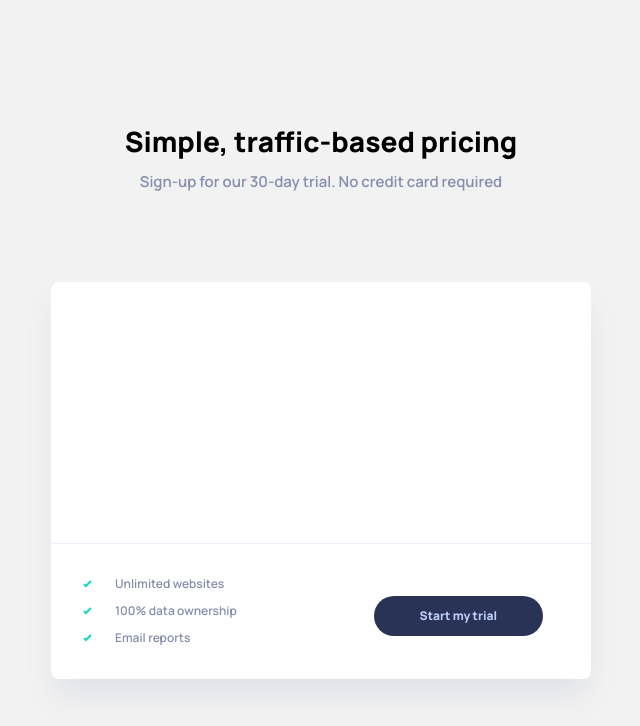
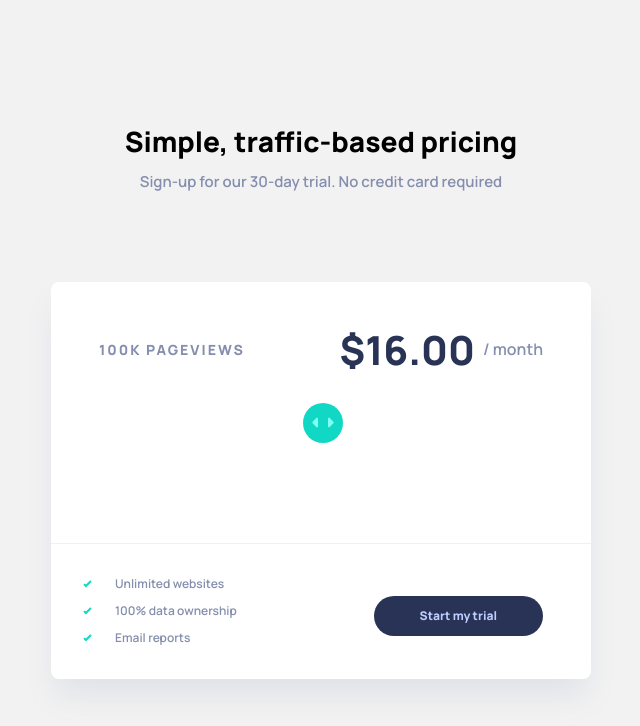
Before and after one commit to bralash/pricing, a React (Create React App) app: page / in a window 1280 px wide. Shown: the top 726 px of the page, without its empty margins (319-959 px from the left). Built offline with nearby package versions, Linux system fonts and the light colour scheme.

Commit message:
Created price display text

```diff
--- a/src/components/price-selector/price-selector.module.scss
+++ b/src/components/price-selector/price-selector.module.scss
@@ -1,4 +1,45 @@
+@import url('https://fonts.googleapis.com/css2?family=Manrope:wght@400;600;800&display=swap');
+
 .priceSelector {
     height: 261px;
     width: 540px;
+    box-sizing: border-box;
+    padding: 40px 48px 24px;
 }
+
+.pageViewContainer {
+    display: flex;
+    justify-content: space-between;
+    align-items: center;
+    margin-bottom: 24px;
+}
+
+.pageView {
+    color: #848EAD;
+    font-size: 14px;
+    line-height: 19px;
+    font-weight: 800;
+    letter-spacing: 2px;
+    text-align: center;
+    text-transform: uppercase;
+    font-family: Manrope;
+}
+
+.price {
+    color: #293356;
+    font-size: 40px;
+    line-height: 55px;
+    font-weight: 700;
+    font-family: Manrope;
+    display: flex;
+    align-items: center;
+}
+
+.price span {
+    font-size: 16px;
+    line-height: 22px;
+    color: #848EAD;
+    display: inline-block;
+    margin-left: 8px;
+    font-weight: 600;
+}
--- a/src/components/price-selector/price-selector.tsx
+++ b/src/components/price-selector/price-selector.tsx
@@ -1,9 +1,17 @@
 import styles from './price-selector.module.scss';
+import { RangeSlider } from '../range-slider/range-slider';
 
 export interface PriceSelectorProps {
     className?: string;
 }
 
 export const PriceSelector = ({ className }: PriceSelectorProps) => {
-    return <div className={`${className} ${styles.priceSelector}`}></div>;
+    return (
+        <div className={`${className} ${styles.priceSelector}`}>
+            <div className={styles.pageViewContainer}>
+                <div className={styles.pageView}>100K PAGEVIEWS</div>
+                <div className={styles.price}>$16.00 <span>/ month</span></div></div>
+            <RangeSlider />
+        </div>
+    );
 };
--- /dev/null
+++ b/src/components/range-slider/range-slider.module.scss
@@ -0,0 +1,17 @@
+
+.rangeSlider input[type=range] {
+    width: 100%;
+    appearance: none;
+}
+
+.rangeSlider input[type=range]::-webkit-slider-thumb {
+    appearance: none;
+    width: 40px;
+    height: 40px;
+    background-color: #10D8C4;
+    border-radius: 20px;
+    background-image: url(icon-slider.svg);
+    background-repeat: no-repeat;
+    background-position: center;
+    cursor: pointer;
+}
--- /dev/null
+++ b/src/components/range-slider/range-slider.tsx
@@ -0,0 +1,11 @@
+import styles from './range-slider.module.scss';
+
+export interface RangeSliderProps {
+    className?: string;
+}
+
+export const RangeSlider = ({ className }: RangeSliderProps) => {
+    return <div className={`${styles.rangeSlider} ${className}`}>
+        <input type='range' />
+    </div>;
+};
```
Also changed, not shown: src/_codux/boards/range-slider/range-slider.board.tsx (added, +7 -0 lines), src/components/hero-text/pattern-circles.svg (added), src/components/range-slider/icon-slider.svg (added).
